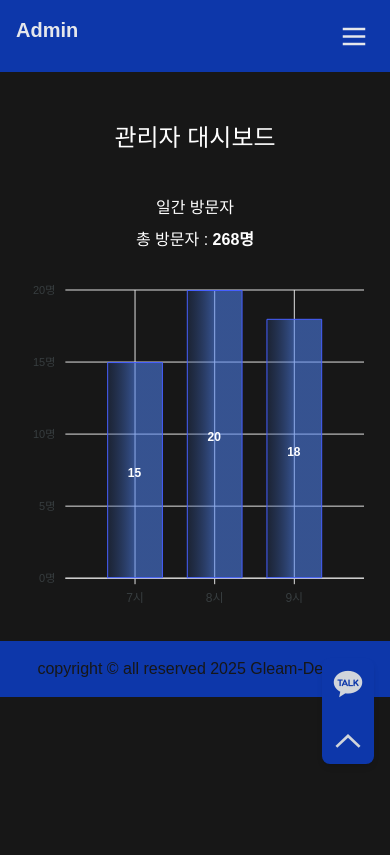
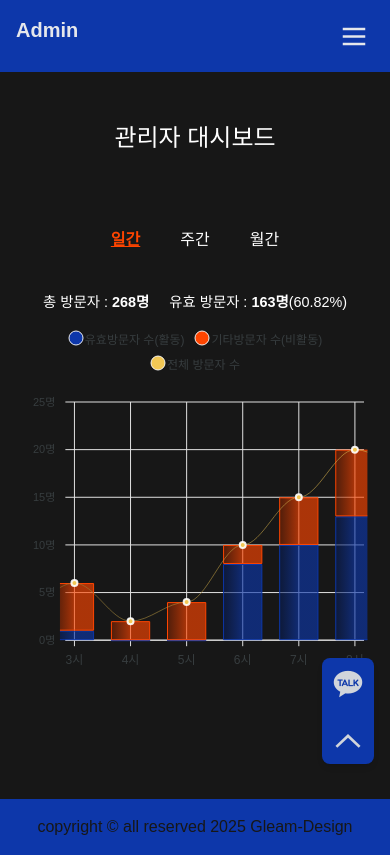
Before and after one commit to jhclass/gleam-design, a Next.js app: page /admin/dashboard in a window 390 px wide. Built offline with nearby package versions, Linux system fonts and the light colour scheme; a web font is replaced by a local one.

Commit message:
feat: apexcharts 커스텀 2 - 유효방문자, 기타방문자, 총방문자로 스택분리 - 총 방문자 대비 유효방문자 비율 - 모바일에서 현재 시간 이전 5시간 데이터만 보여주도록 변경 - 가장 높은 총방문자 시간대 marker 사이즈 변경

```diff
--- a/src/app/(admin)/admin/contact/page.tsx
+++ b/src/app/(admin)/admin/contact/page.tsx
@@ -25,7 +25,7 @@ export default function AdminContactPage() {
             <div className="mt-2">
               <span className="font-semibold">전화번호: </span>
               <span>01012341234</span>
-              <button className="p-1 underline text-[#0d37aa]">
+              <button className="p-1 underline text-primary">
                 <i className="xi-mobile"></i>전화하기
               </button>
             </div>
--- a/src/app/(admin)/admin/dashboard/page.tsx
+++ b/src/app/(admin)/admin/dashboard/page.tsx
@@ -34,12 +34,22 @@ export default function AdminDashboard() {
           <h2 className="w-full py-8 text-[1.5rem] text-center">
             관리자 대시보드
           </h2>
-          <div>
-            <h3 className="text-[1rem] text-center py-2">일간 방문자</h3>
-            <VisitorChart data={visitor} isMobile={isMobile} />
+          <div className="visitorsWrap w-full">
+            <div className="flex justify-center items-center gap-10 py-10">
+              <span className="active underline text-accentRed font-semibold cursor-pointer">
+                일간
+              </span>
+              <span>주간</span>
+              <span>월간</span>
+            </div>
+            <div className="visitorsContentWrap w-full">
+              <div className="mb-24">
+                <VisitorChart data={visitor} isMobile={isMobile} />
+              </div>
+              <div></div>
+              <div></div>
+            </div>
           </div>
-          <div></div>
-          <div></div>
         </div>
       </div>
     </>
--- a/src/component/admin/dashboard/VisitorChart.tsx
+++ b/src/component/admin/dashboard/VisitorChart.tsx
@@ -1,6 +1,8 @@
 import { useMemo } from "react";
 import dynamic from "next/dynamic";
 import { ApexOptions } from "apexcharts";
+import { themeColor } from "@/css/themeColor";
+import { th } from "framer-motion/client";
 
 const ReactApexChart = dynamic(() => import("react-apexcharts"), {
   ssr: false,
@@ -9,6 +11,7 @@ const ReactApexChart = dynamic(() => import("react-apexcharts"), {
 interface VisitorData {
   hour: number;
   count: number;
+  validCount: number;
 }
 export default function VisitorChart({
   data,
@@ -17,40 +20,36 @@ export default function VisitorChart({
   data: VisitorData[];
   isMobile: boolean;
 }) {
-  console.log(data);
   const now = new Date();
   const currentHour = now.getHours();
-  console.log(typeof currentHour);
-  const newMericData = data.map((item) => ({
-    x: Number(item.hour),
-    y: item.count,
-  }));
-  console.log(typeof newMericData);
+
+  const mobileRange = useMemo(() => {
+    return {
+      min: Math.max(0, currentHour - 5),
+      max: currentHour,
+    };
+  }, [currentHour]);
   const maxCountHour = useMemo(() => {
     return data.reduce((acc, cur) => (cur.count > acc.count ? cur : acc)).hour;
   }, [data]);
   const totalCount = useMemo(() => {
     return data.reduce((acc, cur) => acc + cur.count, 0);
   }, [data]);
-  console.log(totalCount, "totalCount");
-  console.log(maxCountHour, "maxCounterHour");
-  const filterData = useMemo(() => {
-    if (!isMobile) return data;
-    return data.filter(
-      (d) => d.hour >= currentHour - 1 && d.hour <= currentHour + 1
-    );
-  }, [currentHour, data, isMobile]);
-  console.log(filterData, "filterData");
+  const totalValidCount = data.reduce((acc, cur) => acc + cur.validCount, 0);
+  const validateRate = (totalValidCount / totalCount) * 100;
+  const aroundValidateRate = validateRate.toFixed(2);
+
   const options: ApexOptions = {
     legend: {
       show: true,
       position: "top",
       horizontalAlign: "center",
     },
-    colors: ["#465FFF"],
+    colors: [themeColor.primary, themeColor.accentRed, themeColor.accentYellow],
     chart: {
       fontFamily: "Pretendard, sans-serif",
-      type: "bar",
+      type: "line",
+      stacked: true,
       toolbar: {
         show: false,
       },
@@ -61,22 +60,31 @@ export default function VisitorChart({
 
     stroke: {
       curve: "smooth",
-      width: [1, 1],
+      width: [1, 1, 1],
     },
     fill: {
       type: "gradient",
       gradient: {
-        opacityFrom: 0.55,
-        opacityTo: 0.75,
+        opacityFrom: 0.75,
+        opacityTo: 0.8,
       },
     },
     markers: {
-      size: 0,
+      size: 3,
       strokeColors: "#fff",
       strokeWidth: 2,
       hover: {
         size: 6,
       },
+      discrete: [
+        {
+          seriesIndex: 2,
+          dataPointIndex: data.findIndex((item) => item.hour === maxCountHour),
+          size: 6,
+          fillColor: themeColor.accentYellow,
+          strokeColor: "#fff",
+        },
+      ],
     },
     grid: {
       xaxis: {
@@ -99,7 +107,9 @@ export default function VisitorChart({
     },
     xaxis: {
       type: "numeric",
-      tickAmount: isMobile ? 2 : 23,
+      min: isMobile ? mobileRange.min : undefined,
+      max: isMobile ? mobileRange.max : undefined,
+      tickAmount: isMobile ? 5 : 23,
       labels: {
         formatter: (val: number | string) => `${Math.round(Number(val))}시`,
       },
@@ -112,12 +122,33 @@ export default function VisitorChart({
   };
   const series = [
     {
-      name: "방문자 수",
-      data: filterData?.map((item) => {
+      name: "유효방문자 수(활동)",
+      type: "bar",
+      data: data?.map((item) => {
+        return {
+          x: Number(item.hour) || 0,
+          y: item.validCount || 0,
+        };
+      }),
+    },
+    {
+      name: "기타방문자 수(비활동)",
+      type: "bar",
+      data: data?.map((item) => {
+        return {
+          x: Number(item.hour) || 0,
+          y: item.count - item.validCount || 0,
+        };
+      }),
+    },
+    {
+      name: "전체 방문자 수",
+      type: "line",
+
+      data: data.map((item) => {
         return {
           x: Number(item.hour) || 0,
           y: item.count || 0,
-          fillColor: item.hour === maxCountHour ? "#FF4560" : "#4e81ef",
         };
       }),
     },
@@ -125,11 +156,18 @@ export default function VisitorChart({
   return (
     <>
       <div>
-        <div className="text-center mb-2">
-          총 방문자 : <span className="font-semibold">{totalCount}명</span>
+        <div className="text-center mb-2 flex items-center justify-center gap-5 md:gap-10">
+          <div className="text-[0.9rem] md:text-[1rem]">
+            총 방문자 : <span className="font-semibold">{totalCount}명</span>
+          </div>
+          <div className="text-[0.9rem] md:text-[1rem]">
+            유효 방문자 :{" "}
+            <span className="font-semibold">{totalValidCount}명</span>
+            <span>({aroundValidateRate}%)</span>
+          </div>
         </div>
         <ReactApexChart
-          type="bar"
+          type="line"
           options={options}
           series={series}
           height={350}
--- /dev/null
+++ b/src/css/themeColor.ts
@@ -0,0 +1,5 @@
+export const themeColor = {
+  primary: "#0D37AA",
+  accentYellow: "#F2c855",
+  accentRed: "#FF4500",
+};
--- a/src/data/visitor.json
+++ b/src/data/visitor.json
@@ -1,26 +1,26 @@
 [
-  { "hour": 0, "count": 5 },
-  { "hour": 1, "count": 8 },
-  { "hour": 2, "count": 3 },
-  { "hour": 3, "count": 6 },
-  { "hour": 4, "count": 2 },
-  { "hour": 5, "count": 4 },
-  { "hour": 6, "count": 10 },
-  { "hour": 7, "count": 15 },
-  { "hour": 8, "count": 20 },
-  { "hour": 9, "count": 18 },
-  { "hour": 10, "count": 22 },
-  { "hour": 11, "count": 17 },
-  { "hour": 12, "count": 24 },
-  { "hour": 13, "count": 19 },
-  { "hour": 14, "count": 14 },
-  { "hour": 15, "count": 10 },
-  { "hour": 16, "count": 7 },
-  { "hour": 17, "count": 6 },
-  { "hour": 18, "count": 5 },
-  { "hour": 19, "count": 9 },
-  { "hour": 20, "count": 12 },
-  { "hour": 21, "count": 14 },
-  { "hour": 22, "count": 11 },
-  { "hour": 23, "count": 7 }
+  { "hour": 0, "count": 5, "validCount": 2 },
+  { "hour": 1, "count": 8, "validCount": 4 },
+  { "hour": 2, "count": 3, "validCount": 0 },
+  { "hour": 3, "count": 6, "validCount": 1 },
+  { "hour": 4, "count": 2, "validCount": 0 },
+  { "hour": 5, "count": 4, "validCount": 0 },
+  { "hour": 6, "count": 10, "validCount": 8 },
+  { "hour": 7, "count": 15, "validCount": 10 },
+  { "hour": 8, "count": 20, "validCount": 13 },
+  { "hour": 9, "count": 18, "validCount": 15 },
+  { "hour": 10, "count": 22, "validCount": 13 },
+  { "hour": 11, "count": 17, "validCount": 9 },
+  { "hour": 12, "count": 24, "validCount": 20 },
+  { "hour": 13, "count": 19, "validCount": 14 },
+  { "hour": 14, "count": 14, "validCount": 5 },
+  { "hour": 15, "count": 10, "validCount": 8 },
+  { "hour": 16, "count": 7, "validCount": 3 },
+  { "hour": 17, "count": 6, "validCount": 4 },
+  { "hour": 18, "count": 5, "validCount": 2 },
+  { "hour": 19, "count": 9, "validCount": 5 },
+  { "hour": 20, "count": 12, "validCount": 8 },
+  { "hour": 21, "count": 14, "validCount": 8 },
+  { "hour": 22, "count": 11, "validCount": 9 },
+  { "hour": 23, "count": 7, "validCount": 2 }
 ]
```
